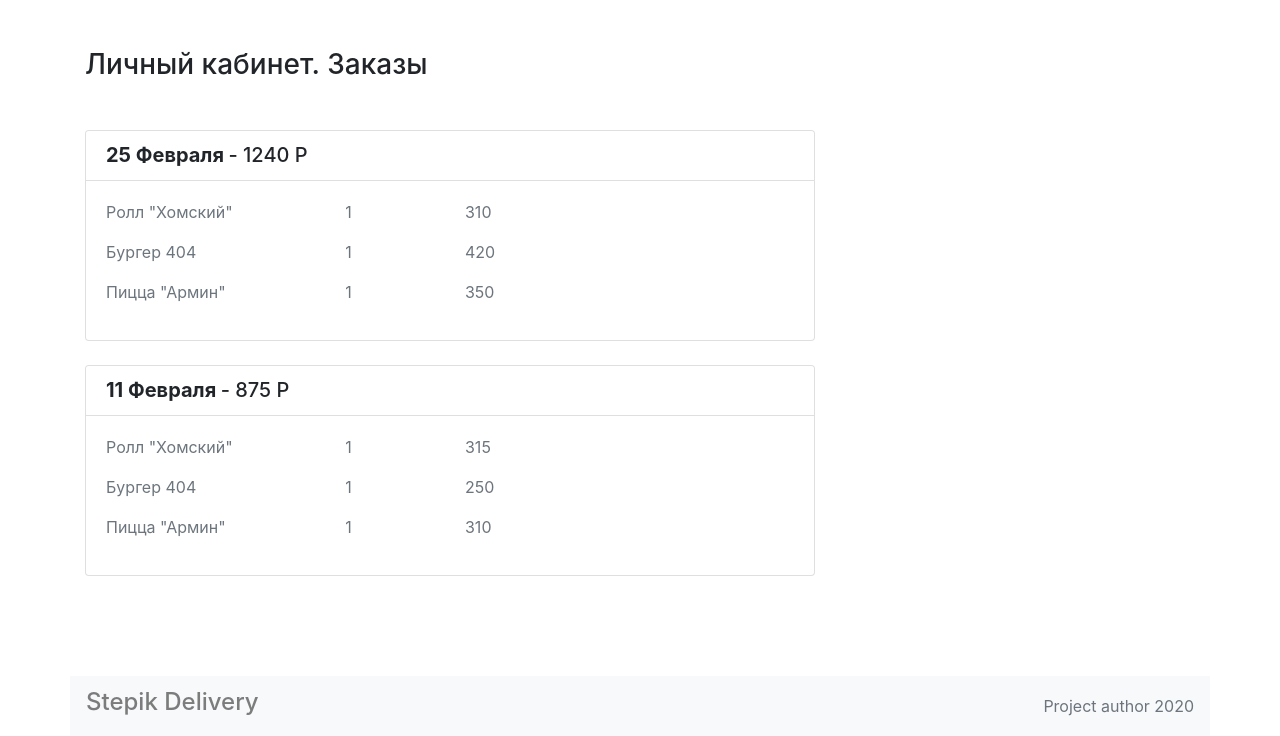
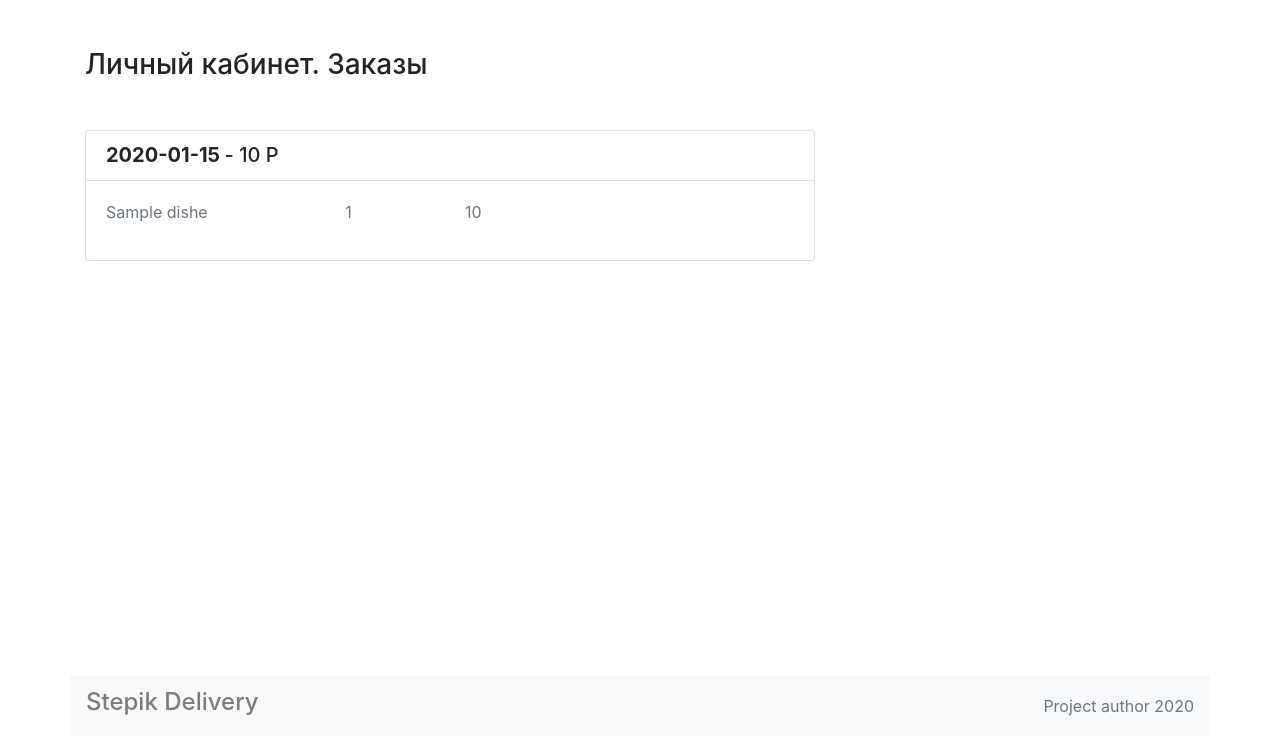
Before and after one commit to hraffiest/stp_flask_2, a Flask app: template templates/account.html in a window 1280 px wide. Shown: the part 64-800 px from the top of the page. Run offline with Flask 2, Linux system fonts and the light colour scheme; tables that the repository leaves empty hold one stand-in row (values such as "Sample post"); the template is opened without the code that fills it: values that come from a table or form of the project are taken from there, most other values are stand-ins (such as "Sample title", 1, 10 or a date in 2020); some libraries are stand-ins or nearby versions.

Commit message:
refactor cart

```diff
--- a/forms.py
+++ b/forms.py
@@ -37,7 +37,8 @@ class OrderForm(FlaskForm):
     address = StringField('Адрес', [Length(min=4, message='Поле Адрес слишком короткое'),
                                     InputRequired(message='Поле Адрес обязательно для заполнения')])
 
-    email = HiddenField('email')
+    email = StringField('Email', [Email(message='Email введен неверно'),
+                                  InputRequired(message='Поле Email обязательно для заполнения')])
 
     telephone = StringField('Телефон для связи', [Length(min=4),
                                                   InputRequired(message='Поле Телефон обязательно для заполнения')])
--- a/templates/account.html
+++ b/templates/account.html
@@ -29,58 +29,31 @@
     <section class="row">
       <div class="col-12 col-lg-8">
         <h1 class="h3 my-5">Личный кабинет. Заказы</h1>
+        {% for order in orders %}
         <div class="card">
           <ul class="list-group list-group-flush">
             <li class="list-group-item">
               <div class="row">
                 <div class="col-7 col-lg-9">
-                  <span class="h5 font-weight-bold">25 Февраля</span>
-                  <span class="h5">- 1240 P</span>
+                  <span class="h5 font-weight-bold">{{ order.date }}</span>
+                  <span class="h5"> - {{ order.final_price|int }} P</span>
                 </div>
 
               </div>
             </li>
             <div class="card-body">
               <div class="row">
-                <p class="col-4 text-muted">Ролл "Хомский" </p>
+                {% for thing in order.dishes %}
+                <p class="col-4 text-muted">{{ thing.title }} </p>
                 <p class="col-2 text-muted"> 1</p>
-                <p class="col-6 text-muted"> 310 </p>
-                <p class="col-4 text-muted">Бургер 404 </p>
-                <p class="col-2 text-muted"> 1</p>
-                <p class="col-6 text-muted"> 420 </p>
-                <p class="col-4 text-muted">Пицца "Армин" </p>
-                <p class="col-2 text-muted"> 1</p>
-                <p class="col-6 text-muted"> 350 </p>
+                <p class="col-6 text-muted"> {{ thing.price }} </p>
+                {% endfor %}
               </div>
             </div>
           </ul>
         </div>
-        <div class="mt-4 card">
-          <ul class="list-group list-group-flush">
-            <li class="list-group-item">
-              <div class="row">
-                <div class="col-7 col-lg-9">
-                  <span class="h5 font-weight-bold">11 Февраля</span>
-                  <span class="h5">- 875 P</span>
-                </div>
+        {% endfor %}
 
-              </div>
-            </li>
-            <div class="card-body">
-              <div class="row">
-                <p class="col-4 text-muted">Ролл "Хомский" </p>
-                <p class="col-2 text-muted"> 1</p>
-                <p class="col-6 text-muted"> 315 </p>
-                <p class="col-4 text-muted">Бургер 404 </p>
-                <p class="col-2 text-muted"> 1</p>
-                <p class="col-6 text-muted"> 250 </p>
-                <p class="col-4 text-muted">Пицца "Армин" </p>
-                <p class="col-2 text-muted"> 1</p>
-                <p class="col-6 text-muted"> 310 </p>
-              </div>
-            </div>
-          </ul>
-        </div>
       </div>
     </section>
   </main>
--- a/views.py
+++ b/views.py
@@ -101,7 +101,7 @@ def show_the_cart():
             session.pop('cart')
             return redirect('/ordered/')
         return render_template('cart.html', cart_info=cart_info, form=form, dishes=dishes_for_buy)
-    form = OrderForm(price=cart_info[1], email=session['user']['user_id'])
+    form = OrderForm(price=cart_info[1])
     return render_template('cart.html', cart_info=cart_info, form=form, dishes=dishes_for_buy)
 
 
@@ -180,7 +180,8 @@ def show_the_order():
 
 # ------------------------------------------------------
 # для личного кабинета
-@app.route("/account/", methods=["GET", "POST"])
+@app.route("/account/", methods=["GET"])
 def show_the_lk():
     cart_info = get_right_cart_end()
-    return render_template('account.html', cart_info=cart_info)
+    orders = db.session.query(Order).filter(Order.buyer_id == session['user']['user_id']).all()
+    return render_template('account.html', cart_info=cart_info, orders=orders)
```
Also changed, not shown: templates/cart.html (+9 -4 lines), templates/ordered.html (+1 -3 lines).
